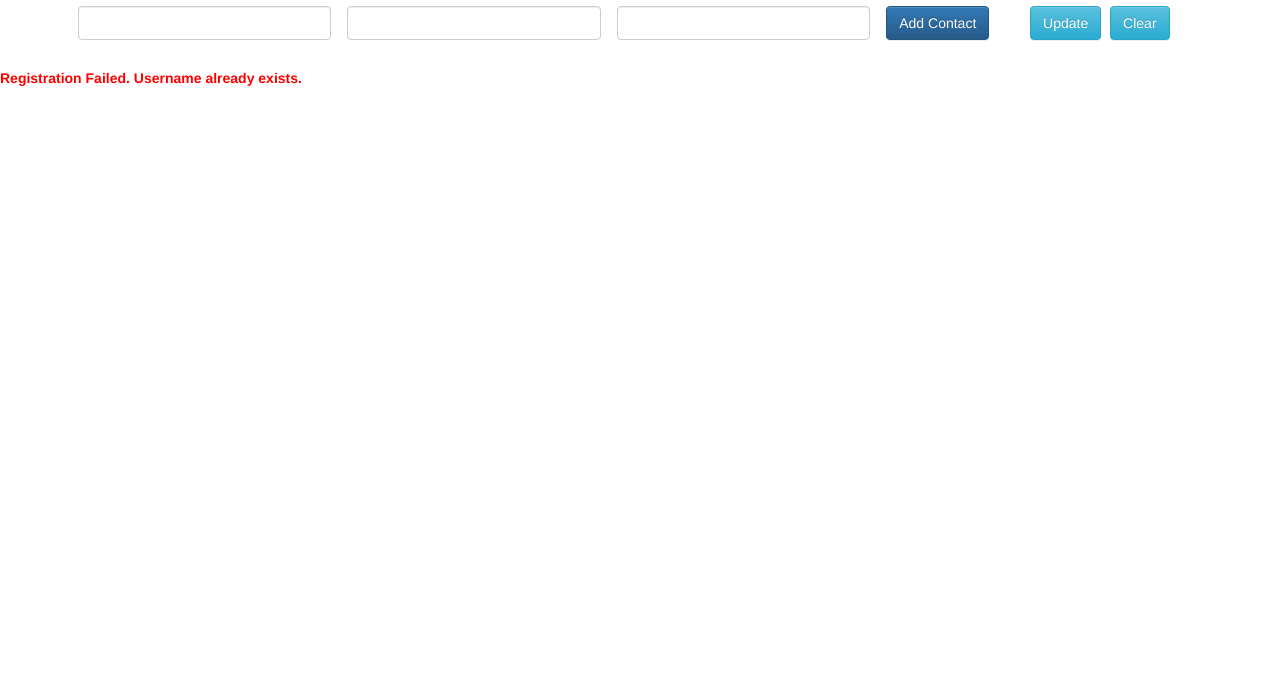
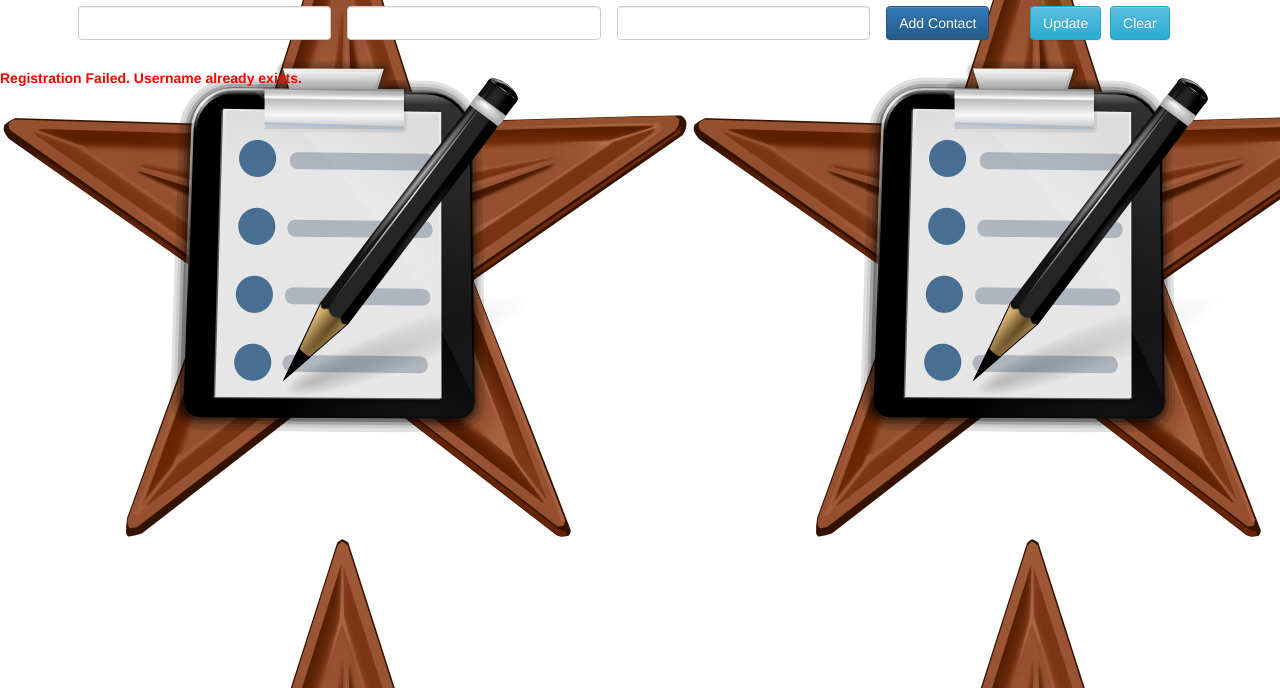
Before and after one commit to ankit100/ankit, a website: page public/index.html in a window 1280 px wide. Shown: the part 112-800 px from the top of the page. Drawn offline with nearby package versions, Linux system fonts and the light colour scheme; some packages are replaced by stand-ins of ours.

Commit message:
Update index.html

```diff
--- a/public/index.html
+++ b/public/index.html
@@ -10,7 +10,7 @@
 
 	<title>Contact List Application</title>
 </head>
-<body background="Featured_List_Barnstar_Hires.png">
+<body background="../Featured_List_Barnstar_Hires.png">
 	<div class = "container" ng-controller = "AppCtrl">
 		<h1>Contact List</h1>
 		<table class ="table">
```
